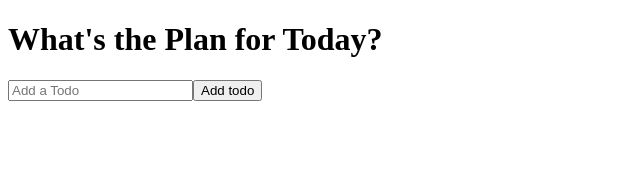
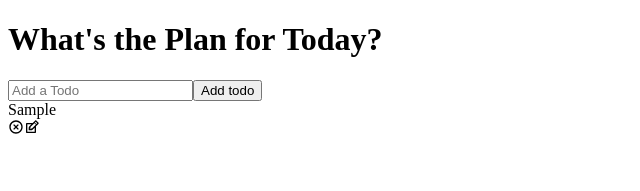
Before and after one commit to JoshuaBarras/react-todo, a React (Create React App) app: page / in a window 1280 px wide. Both pictures are taken after typing "Sample" into the empty fields and a click on the button "Add todo". Shown: the top 191 px of the page, without its empty margins (0-640 px from the left). Built offline with nearby package versions, Linux system fonts and the light colour scheme.

Commit message:
app now lists inputs on submit.

```diff
--- a/package.json
+++ b/package.json
@@ -10,7 +10,9 @@
     "prop-types": "^15.8.1",
     "react": "^17.0.2",
     "react-dom": "^17.0.2",
+    "react-icons": "^4.3.1",
     "react-scripts": "5.0.0",
+    "react-uuid": "^1.0.2",
     "web-vitals": "^2.1.4"
   },
   "scripts": {
--- a/src/components/Todo.js
+++ b/src/components/Todo.js
@@ -0,0 +1,33 @@
+/* eslint-disable no-unused-vars */
+import React, { useState } from 'react';
+import { RiCloseCircleLine } from 'react-icons/ri';
+import { TiEdit } from 'react-icons/ti';
+import uuid from 'react-uuid';
+// import TodoForm from './TodoForm';
+
+function Todo({ todos, completeTodo }) {
+  const [edit, setEdit] = useState({
+    id: null,
+    value: '',
+  });
+
+  return todos.map((todo, index) => (
+    <div
+      className={todo.isComplete ? 'todo-row complete'
+        : 'todo-row'}
+      key={uuid}
+    >
+
+      <div role="presentation" key={todo.id} onKeyPress={() => completeTodo(todo.id)} onClick={() => completeTodo(todo.id)}>
+        {todo.text}
+      </div>
+      <div className="icons">
+        <RiCloseCircleLine />
+        <TiEdit />
+      </div>
+    </div>
+
+  ));
+}
+
+export default Todo;
--- a/src/components/TodoList.js
+++ b/src/components/TodoList.js
@@ -1,4 +1,5 @@
 import React, { useState } from 'react';
+import Todo from './Todo';
 import TodoForm from './TodoForm';
 
 const TodoList = () => {
@@ -14,10 +15,25 @@
     setTodos(newTodos);
   };
 
+  const completeTodo = id => {
+    const updatedTodos = todos.map(todo => {
+      if (todo.id === id) {
+        // eslint-disable-next-line no-param-reassign
+        todo.isComplete = !todo.isComplete;
+      }
+      return todo;
+    });
+    setTodos(updatedTodos);
+  };
+
   return (
     <div>
       <h1>What&apos;s the Plan for Today?</h1>
       <TodoForm onSubmit={addTodo} />
+      <Todo
+        todos={todos}
+        completeTodo={completeTodo}
+      />
     </div>
   );
 };
```
Also changed, not shown: 1 other file (tests, documents, lock files or other folders).
